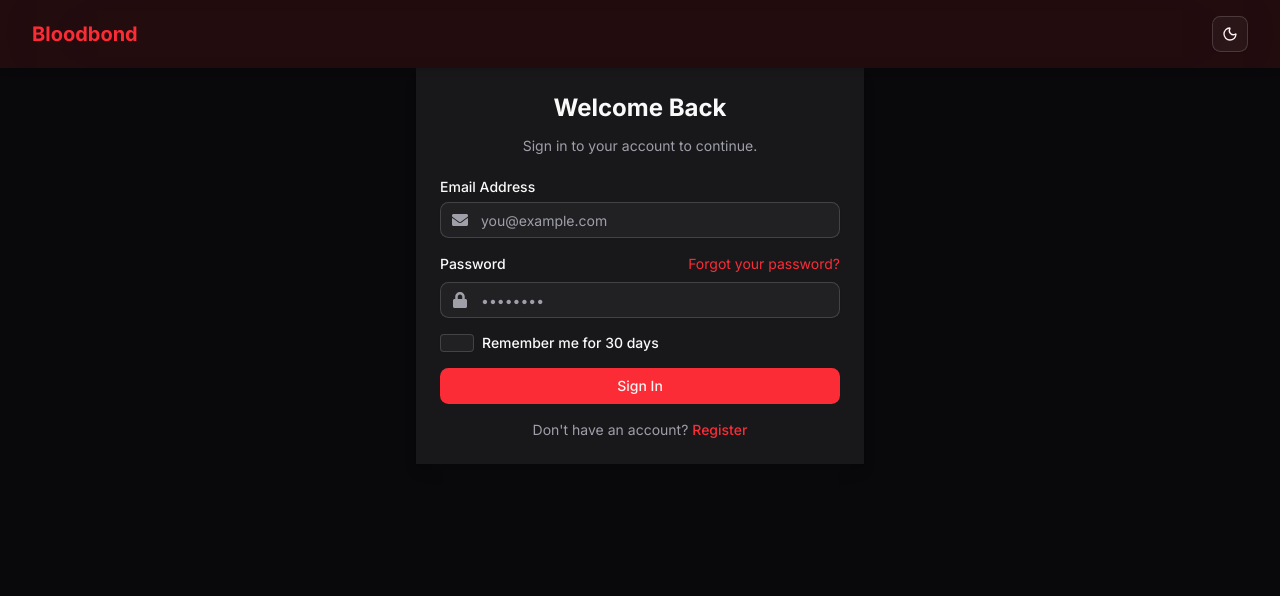
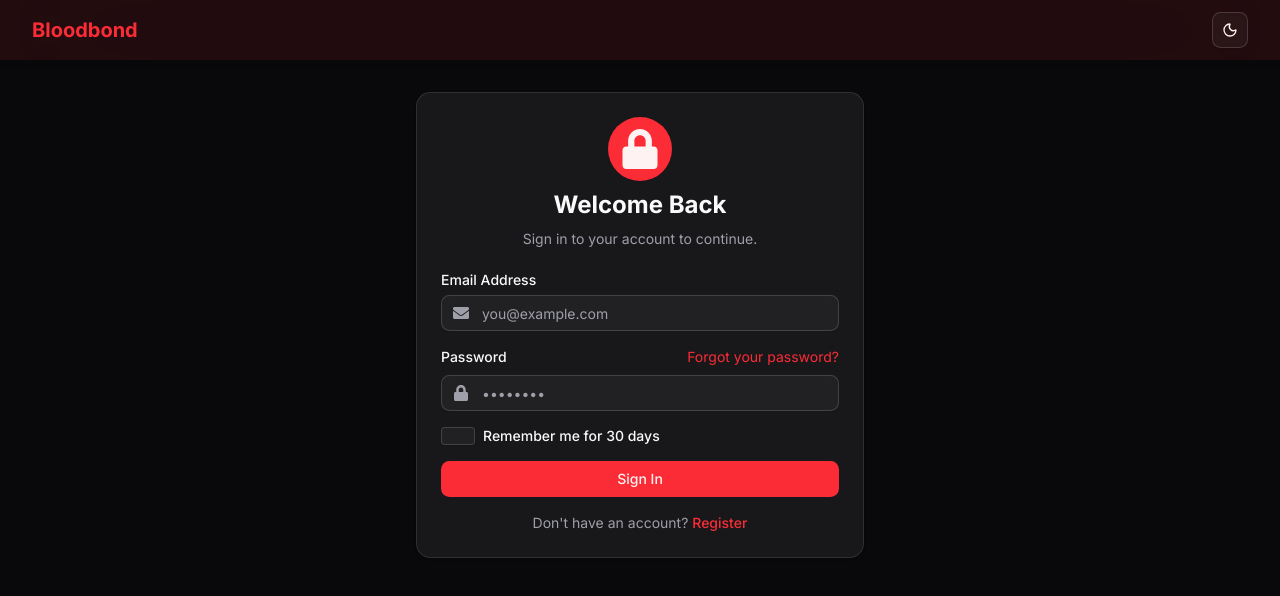
Before and after one commit to rashedulraha/BloodBond-Client, a React (Vite) app: page /auth/login in a window 1280 px wide. Shown: the top 596 px of the page. Built offline with nearby package versions, Linux system fonts and the light colour scheme.

Commit message:
adding login page

```diff
--- a/src/Layout/Auth/AuthLayout.tsx
+++ b/src/Layout/Auth/AuthLayout.tsx
@@ -4,8 +4,8 @@ import { Link, Outlet } from "react-router-dom";
 const AuthLayout = () => {
   return (
     <div className="h-screen flex flex-col bg-background">
-      <nav className="bg-primary/10 backdrop-blur-3xl text-primary-foreground flex items-center justify-between px-8 py-4 shadow-md sticky top-0 z-9999 ">
-        <Link to={"/"} className="text-xl font-bold">
+      <nav className="bg-primary/10 backdrop-blur-3xl text-primary-foreground flex items-center justify-between px-8 py-3 shadow-md sticky top-0 z-9999 ">
+        <Link to={"/"} className="text-xl font-bold ">
           Bloodbond
         </Link>
         <div>
--- a/src/Page/Auth/Login/Login.tsx
+++ b/src/Page/Auth/Login/Login.tsx
@@ -1,4 +1,4 @@
-import React, { useState, useCallback, type FormEvent } from "react";
+import React, { useState, useCallback, ChangeEvent } from "react";
 import { Link } from "react-router-dom";
 import { FaEnvelope, FaLock } from "react-icons/fa";
 
@@ -13,8 +13,16 @@ import {
 } from "@/components/ui/card";
 import { Input } from "@/components/ui/input";
 import { Label } from "@/components/ui/label";
-import { Checkbox } from "@/components/ui/checkbox";
+import { Checkbox } from "@/components/ui/checkbox"; // Import Checkbox component
 
+// Type definitions
+interface LoginData {
+  email: string;
+  password: string;
+  rememberMe: boolean;
+}
+
+// Icon Input Component (reused for consistency)
 interface IconInputProps {
   id: string;
   name: string;
@@ -25,7 +33,7 @@ interface IconInputProps {
   autoComplete?: string;
   className?: string;
   value?: string;
-  onChange?: (e: React.ChangeEvent<HTMLInputElement>) => void;
+  onChange?: (e: ChangeEvent<HTMLInputElement>) => void;
 }
 
 const IconInput: React.FC<IconInputProps> = React.memo(
@@ -58,13 +66,6 @@ const IconInput: React.FC<IconInputProps> = React.memo(
   )
 );
 
-// Type definitions for form data
-interface LoginData {
-  email: string;
-  password: string;
-  rememberMe: boolean;
-}
-
 const LoginPage: React.FC = () => {
   const [formData, setFormData] = useState<LoginData>({
     email: "",
@@ -73,16 +74,13 @@ const LoginPage: React.FC = () => {
   });
 
   // Handle input changes for text fields
-  const handleInputChange = useCallback(
-    (e: React.ChangeEvent<HTMLInputElement>) => {
+  const handleInputChange = useCallback((e: ChangeEvent<HTMLInputElement>) => {
     const { name, value } = e.target;
     setFormData((prev) => ({
       ...prev,
       [name]: value,
     }));
-    },
-    []
-  );
+  }, []);
 
   // Handle checkbox change
   const handleCheckboxChange = useCallback((checked: boolean) => {
@@ -94,7 +92,7 @@ const LoginPage: React.FC = () => {
 
   // Handle form submission
   const handleSubmit = useCallback(
-    (e: FormEvent<HTMLFormElement>) => {
+    (e: React.FormEvent<HTMLFormElement>) => {
       e.preventDefault();
       // Here you would typically handle the login logic
       // e.g., API call to authenticate the user
@@ -105,12 +103,23 @@ const LoginPage: React.FC = () => {
   );
 
   return (
-    <Card className="w-full max-w-md mx-auto rounded-none border-none shadow-lg">
-      <CardHeader className="text-center space-y-1">
+    <div className="flex flex-col lg:flex-row w-full h-full">
+      {/* Header Section */}
+
+      {/* Form Section */}
+      <div className="w-full max-w-lg mx-auto p-6 lg:p-8">
+        <Card className="h-full">
+          <CardHeader className="text-center">
+            <div className="mx-auto h-16 w-16 bg-primary rounded-full flex items-center justify-center">
+              <FaLock className="h-10 w-10 text-primary-foreground" />{" "}
+              {/* Changed icon to FaLock */}
+            </div>
             <CardTitle className="text-2xl font-bold">Welcome Back</CardTitle>
-        <CardDescription>Sign in to your account to continue.</CardDescription>
+            <CardDescription>
+              Sign in to your account to continue.
+            </CardDescription>
           </CardHeader>
-      <CardContent>
+          <CardContent className="h-full flex flex-col justify-center">
             <form onSubmit={handleSubmit} className="space-y-4">
               {/* Email Input */}
               <div className="space-y-2">
@@ -182,6 +191,8 @@ const LoginPage: React.FC = () => {
             </form>
           </CardContent>
         </Card>
+      </div>
+    </div>
   );
 };
 
```
Lines whose indentation alone changed are shown as unchanged.
